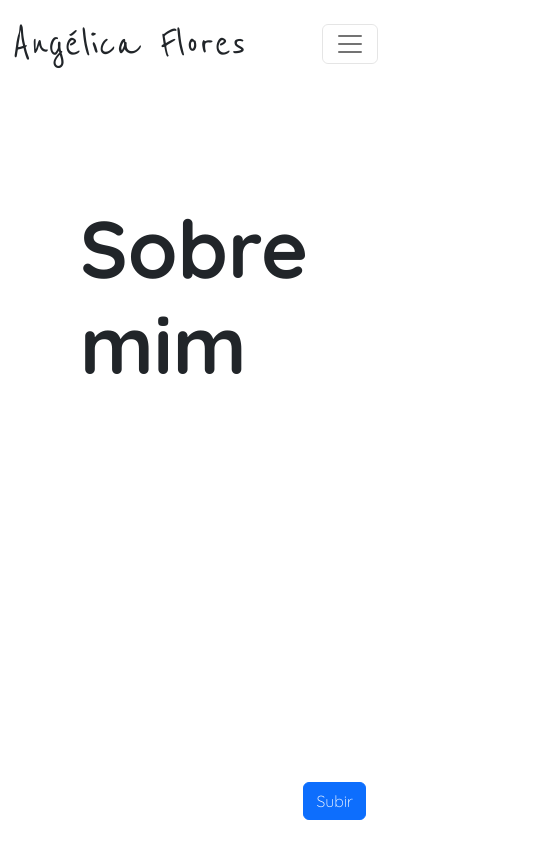
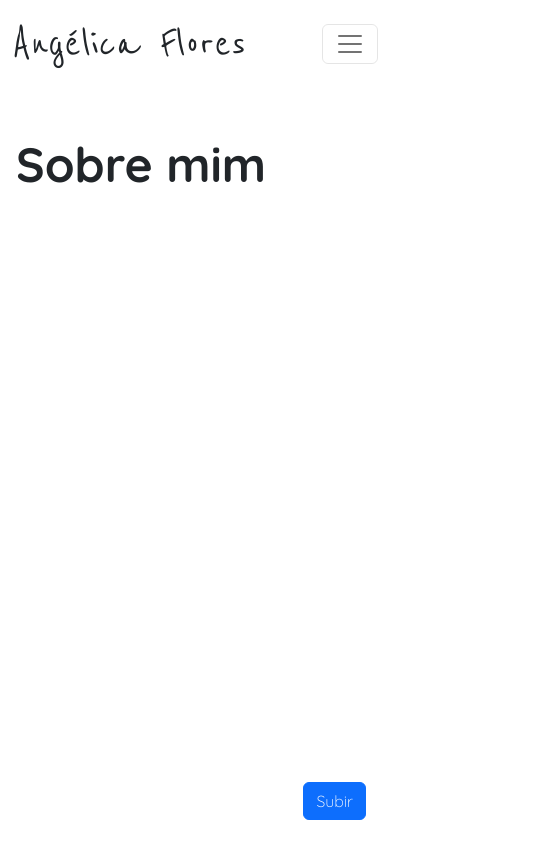
Before and after one commit to Angelicadf97/portfolio, a React (Create React App) app: page / in a window 390 px wide. Shown: the top 844 px of the page, 534 px wide, since content can reach past the window. Built offline with nearby package versions, Linux system fonts and the light colour scheme.

Commit message:
Correção padding

```diff
--- a/src/App.css
+++ b/src/App.css
@@ -56,8 +56,8 @@ nav a{
 }
 /*NAVBAR*/
 
-/*SCROLL-SNAP*/
-/*SCROLL-SNAP*/
+/*SOBRE MIM*/
+/*SOBRE MIM*/
 /*SCROLL-SNAP*/
 /*SCROLL-SNAP*/
 /*SCROLL-SNAP*/
@@ -71,6 +71,18 @@ section {
 
 section h1 {
   margin-top: 2rem;
-  font-size: 5rem;
+  font-size: 3rem;
   font-weight: 700;
 }
+
+@media screen and (max-width: 992px){
+  section{
+    padding: 3rem;
+  }
+}
+
+@media screen and (max-width: 576px) {
+  section{
+    padding: 1rem;
+  }
+}
```
